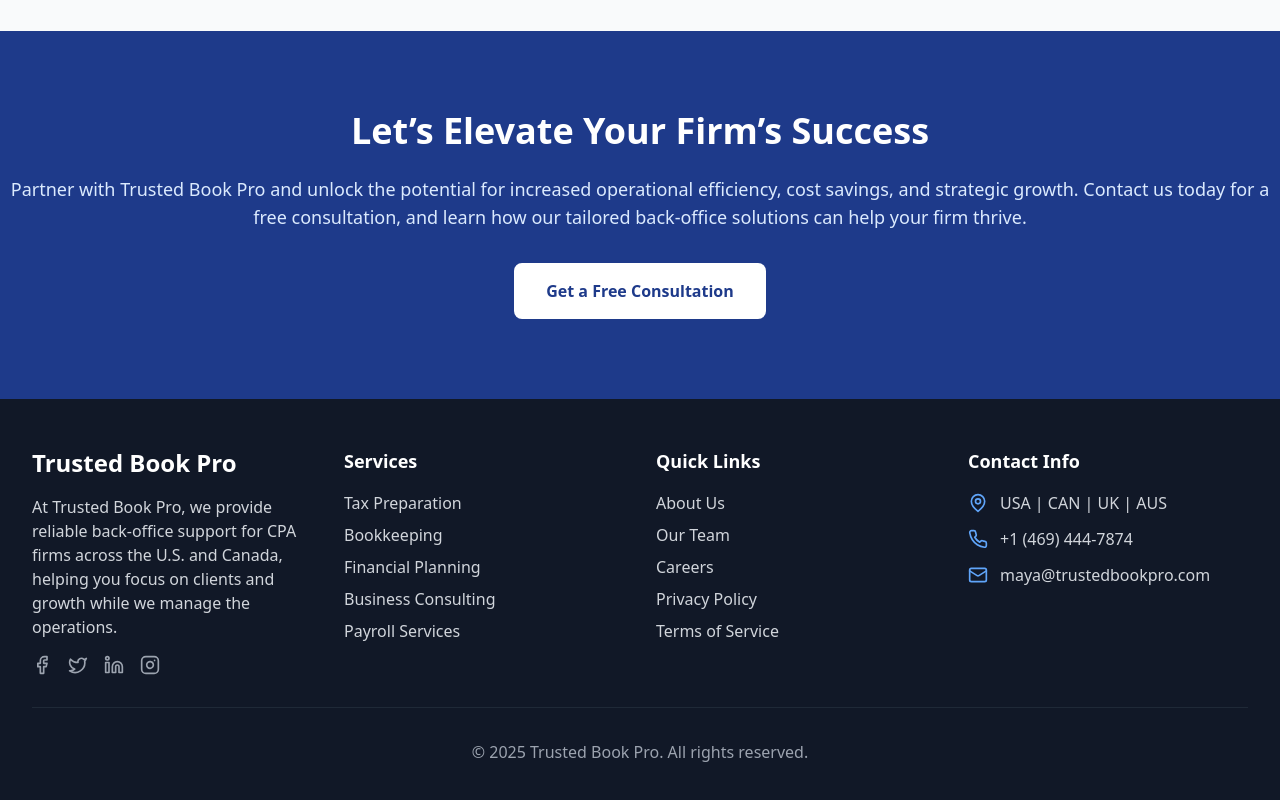
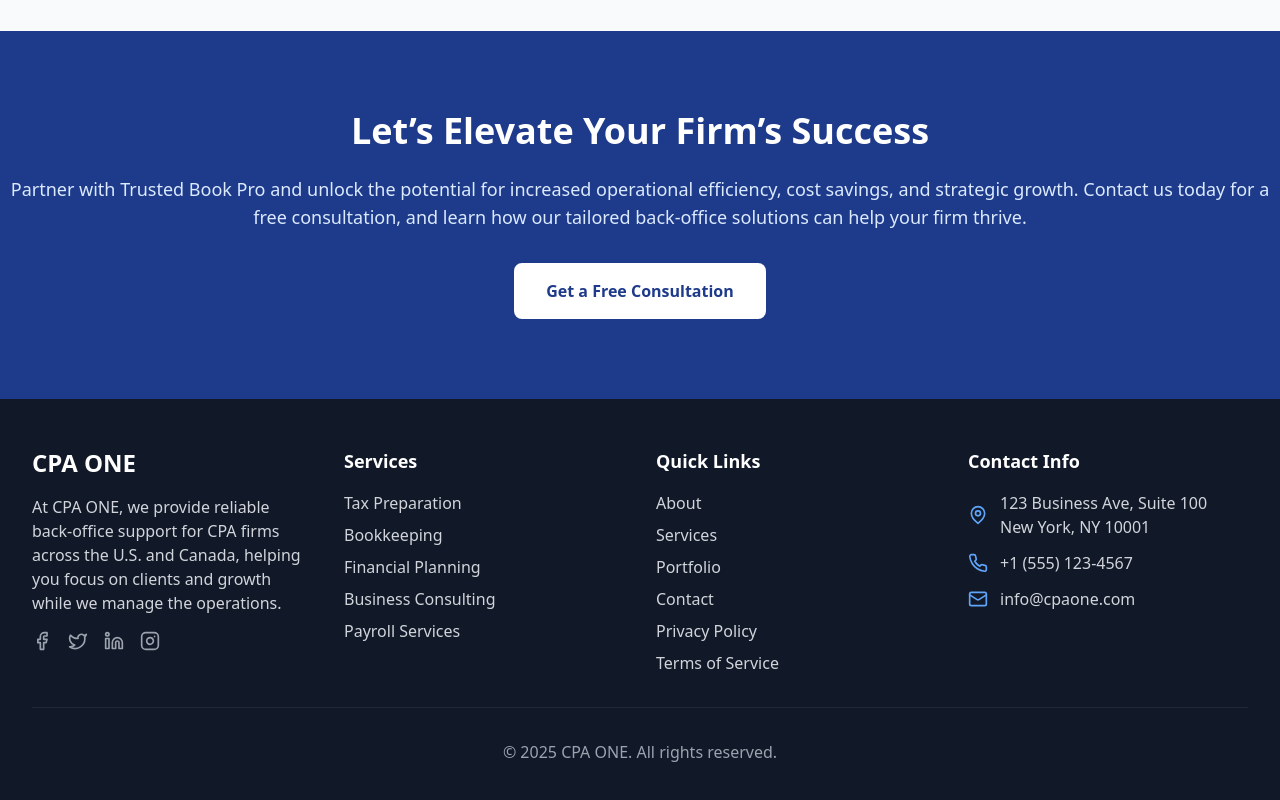
Before and after one commit to UncoreDigital/CPA, a React (Vite) app: page / in a window 1280 px wide. Shown: the part 4801-5601 px from the top of the page. Built offline with nearby package versions, Linux system fonts and the light colour scheme.

Commit message:
Update Footer.tsx

```diff
--- a/src/components/Footer.tsx
+++ b/src/components/Footer.tsx
@@ -1,16 +1,21 @@
 import React from 'react';
 import { Phone, Mail, MapPin, Facebook, Twitter, Linkedin, Instagram } from 'lucide-react';
 
-const Footer: React.FC = () => {
+interface FooterProps {
+  onNavigate: (page: string) => void;
+}
+
+const Footer: React.FC<FooterProps> = ({ onNavigate }) => {
   return (
     <footer className="bg-gray-900 text-white">
       <div className="max-w-7xl mx-auto px-4 sm:px-6 lg:px-8 py-12">
         <div className="grid grid-cols-1 md:grid-cols-2 lg:grid-cols-4 gap-8">
           {/* Company Info */}
           <div>
-            <h3 className="text-2xl font-bold mb-4">Trusted Book Pro</h3>
+            <h3 className="text-2xl font-bold mb-4">CPA ONE</h3>
             <p className="text-gray-300 mb-4">
-              At Trusted Book Pro, we provide reliable back-office support for CPA firms across the U.S. and Canada, helping you focus on clients and growth while we manage the operations.
+              At CPA ONE, we provide reliable back-office support for CPA firms across the U.S. and Canada,
+              helping you focus on clients and growth while we manage the operations.
             </p>
             <div className="flex space-x-4">
               <Facebook className="w-5 h-5 text-gray-400 hover:text-white cursor-pointer transition-colors" />
@@ -24,11 +29,11 @@ const Footer: React.FC = () => {
           <div>
             <h4 className="text-lg font-semibold mb-4">Services</h4>
             <ul className="space-y-2 text-gray-300">
-              <li className="hover:text-white cursor-pointer transition-colors">Tax Preparation</li>
-              <li className="hover:text-white cursor-pointer transition-colors">Bookkeeping</li>
-              <li className="hover:text-white cursor-pointer transition-colors">Financial Planning</li>
-              <li className="hover:text-white cursor-pointer transition-colors">Business Consulting</li>
-              <li className="hover:text-white cursor-pointer transition-colors">Payroll Services</li>
+              <li className=" transition-colors">Tax Preparation</li>
+              <li className=" transition-colors">Bookkeeping</li>
+              <li className=" transition-colors">Financial Planning</li>
+              <li className="transition-colors">Business Consulting</li>
+              <li className=" transition-colors">Payroll Services</li>
             </ul>
           </div>
 
@@ -36,9 +41,10 @@ const Footer: React.FC = () => {
           <div>
             <h4 className="text-lg font-semibold mb-4">Quick Links</h4>
             <ul className="space-y-2 text-gray-300">
-              <li className="hover:text-white cursor-pointer transition-colors">About Us</li>
-              <li className="hover:text-white cursor-pointer transition-colors">Our Team</li>
-              <li className="hover:text-white cursor-pointer transition-colors">Careers</li>
+              <li onClick={() => onNavigate('about')} className="hover:text-white cursor-pointer transition-colors">About</li>
+              <li onClick={() => onNavigate('services')} className="hover:text-white cursor-pointer transition-colors">Services</li>
+              <li onClick={() => onNavigate('portfolio')} className="hover:text-white cursor-pointer transition-colors">Portfolio</li>
+              <li onClick={() => onNavigate('contact')} className="hover:text-white cursor-pointer transition-colors">Contact</li>
               <li className="hover:text-white cursor-pointer transition-colors">Privacy Policy</li>
               <li className="hover:text-white cursor-pointer transition-colors">Terms of Service</li>
             </ul>
@@ -50,22 +56,22 @@ const Footer: React.FC = () => {
             <div className="space-y-3 text-gray-300">
               <div className="flex items-center space-x-3">
                 <MapPin className="w-5 h-5 text-blue-400" />
-                <span>USA | CAN | UK | AUS</span>
+                <span>123 Business Ave, Suite 100<br />New York, NY 10001</span>
               </div>
               <div className="flex items-center space-x-3">
                 <Phone className="w-5 h-5 text-blue-400" />
-                <span>+1 (469) 444‑7874</span>
+                <span>+1 (555) 123-4567</span>
               </div>
               <div className="flex items-center space-x-3">
                 <Mail className="w-5 h-5 text-blue-400" />
-                <span>maya@trustedbookpro.com</span>
+                <span>info@cpaone.com</span>
               </div>
             </div>
           </div>
         </div>
 
         <div className="border-t border-gray-800 mt-8 pt-8 text-center text-gray-400">
-          <p>&copy; 2025 Trusted Book Pro. All rights reserved.</p>
+          <p>&copy; 2025 CPA ONE. All rights reserved.</p>
         </div>
       </div>
     </footer>
```
